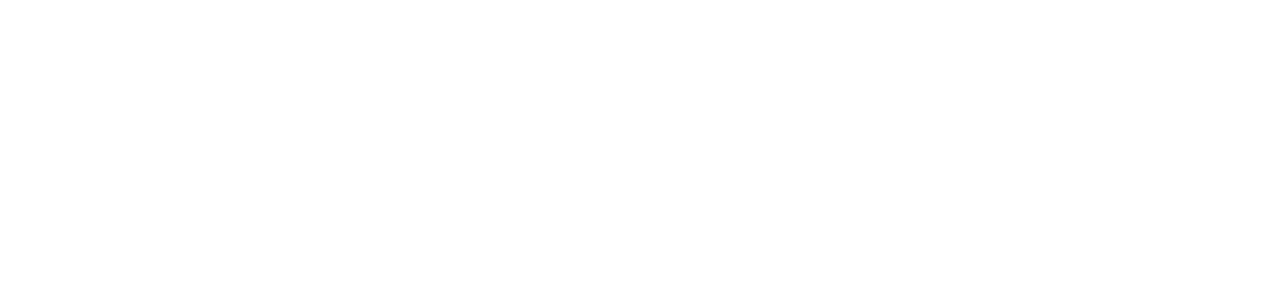
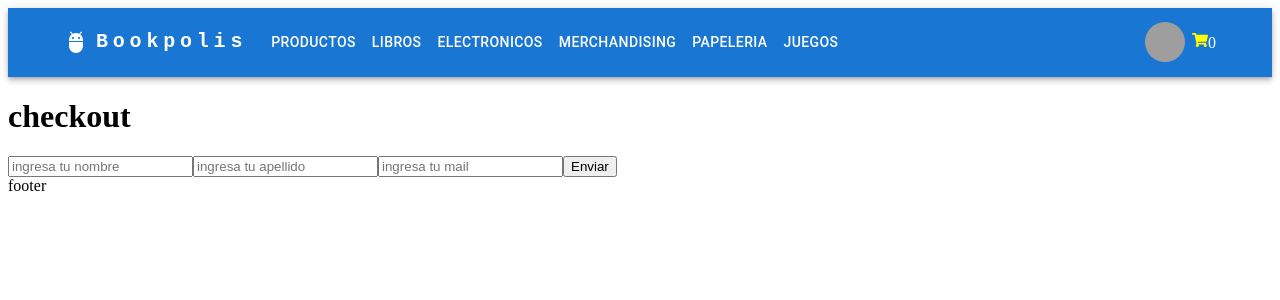
Before and after one commit to fedefd/react-coderhouse, a React (Vite) app: page /checkout in a window 1280 px wide. Before the commit this address had no page. Shown: the top 300 px of the page. Built offline with nearby package versions, Linux system fonts and the light colour scheme; grey boxes are pictures that could not be loaded.

Commit message:
se agrego el form con el checkout

```diff
--- a/src/App.jsx
+++ b/src/App.jsx
@@ -3,7 +3,9 @@
 import ItemListContainer from "./components/pages/itemListContainer/ItemListContainer";
 import Home from "./components/pages/home/Home";
 import Cart from "./components/common/Cart";
+import NotFound from "./components/pages/notFound/notFound";
 import ItemDetailContainer from "./components/pages/itemDetailContainer/ItemDetailContainer";
+import CheckoutContainer from "./components/pages/checkout/CheckoutContainer";
 
 const App = () => {
   return (
@@ -21,6 +23,8 @@
             <Route path="/category/:category" element={<ItemListContainer />} />
             <Route path="/cart" element={<Cart />} />
             <Route path="/item/:id" element={<ItemDetailContainer />} />
+            <Route path="/checkout" element={<CheckoutContainer />} />
+            <Route path="*" element={<NotFound />} />
           </Route>
         </Routes>
       </BrowserRouter>
--- a/src/asyncMock.js
+++ b/src/asyncMock.js
@@ -70,7 +70,7 @@
     if (products.length > 0) {
       setTimeout(() => {
         resolve(products);
-      }, 1000);
+      }, 300);
     } else {
       reject("no hay productos");
     }
@@ -88,7 +88,7 @@
         } else {
           reject("no se encuentra el producto");
         }
-      }, 1000);
+      }, 300);
     } else {
       reject("no hay productos");
     }
--- a/src/components/common/Cart.jsx
+++ b/src/components/common/Cart.jsx
@@ -1,5 +1,17 @@
+import { useNavigate } from "react-router-dom";
+
 const Cart = () => {
-  return <div>Cart</div>;
+  const navigate = useNavigate();
+
+  const botonAtras = () => {
+    navigate(-1);
+  };
+  return (
+    <>
+      <div>Cart</div>
+      <button onClick={botonAtras}>Volver</button>
+    </>
+  );
 };
 
 export default Cart;
--- a/src/components/layouts/Navbar.jsx
+++ b/src/components/layouts/Navbar.jsx
@@ -61,12 +61,10 @@
         <Container maxwidth="lg">
           <Toolbar disableGutters maxwidth="xs">
             <AdbIcon sx={{ display: { xs: "none", md: "flex" }, mr: 1 }} />
-            <Link to="/" style={{ textDecoration: "none", color: "inherit" }}>
+
             <Typography
               variant="h6"
               noWrap
-                component="a"
-                href="#app-bar-with-responsive-menu"
               sx={{
                 mr: 2,
                 display: { xs: "none", md: "flex" },
@@ -77,9 +75,10 @@
                 textDecoration: "none",
               }}
             >
+              <Link to="/" style={{ textDecoration: "none", color: "inherit" }}>
                 Bookpolis
+              </Link>
             </Typography>
-            </Link>
 
             <Box sx={{ flexGrow: 1, display: { xs: "flex", md: "none" } }}>
               <IconButton
@@ -115,10 +114,10 @@
                   <MenuItem key={page} onClick={handleCloseNavMenu}>
                     <Typography textAlign="center">
                       <Link
-                        to="/products"
+                        to={pageRoutes[page]}
                         style={{ textDecoration: "none", color: "inherit" }}
                       >
-                        {page}{" "}
+                        {page}
                       </Link>
                     </Typography>
                   </MenuItem>
@@ -127,12 +126,10 @@
             </Box>
 
             <AdbIcon sx={{ display: { xs: "flex", md: "none" }, mr: 1 }} />
-            <Link to="/" style={{ textDecoration: "none", color: "inherit" }}>
+
             <Typography
               variant="h5"
               noWrap
-                component="a"
-                href="#app-bar-with-responsive-menu"
               sx={{
                 mr: 2,
                 display: { xs: "flex", md: "none" },
@@ -144,9 +141,10 @@
                 textDecoration: "none",
               }}
             >
+              <Link to="/" style={{ textDecoration: "none", color: "inherit" }}>
                 Bookpolis
+              </Link>
             </Typography>
-            </Link>
             <Box sx={{ flexGrow: 1, display: { xs: "none", md: "flex" } }}>
               {pages.map((page) => (
                 <Button
--- /dev/null
+++ b/src/components/pages/checkout/Checkout.jsx
@@ -0,0 +1,32 @@
+const Checkout = ({ envioDeFormulario, capturar }) => {
+  return (
+    <div>
+      <h1>checkout</h1>
+
+      <form onSubmit={envioDeFormulario}>
+        <input
+          name="name"
+          type="text"
+          placeholder="ingresa tu nombre"
+          onChange={capturar}
+        />
+        <input
+          name="lastName"
+          type="text"
+          placeholder="ingresa tu apellido"
+          onChange={capturar}
+        />
+        <input
+          name="email"
+          type="text"
+          placeholder="ingresa tu mail"
+          onChange={capturar}
+        />
+
+        <button type="submit">Enviar</button>
+      </form>
+    </div>
+  );
+};
+
+export default Checkout;
--- /dev/null
+++ b/src/components/pages/checkout/CheckoutContainer.jsx
@@ -0,0 +1,25 @@
+import { useState } from "react";
+import Checkout from "./Checkout";
+
+const CheckoutContainer = () => {
+  const [userInfo, setUserInfo] = useState({
+    name: "",
+    lastName: "",
+    email: "",
+  });
+
+  const envioDeFormulario = (event) => {
+    event.preventDefault(); // para que se envie el form sin que se actualice la pagina
+    console.log("se envio el formulario");
+    console.log(userInfo);
+  };
+
+  const capturar = (e) => {
+    setUserInfo({ ...userInfo, [e.target.name]: e.target.value });
+    console.log(e);
+  };
+
+  return <Checkout envioDeFormulario={envioDeFormulario} capturar={capturar} />;
+};
+
+export default CheckoutContainer;
--- a/src/components/pages/itemDetailContainer/ItemDetailContainer.jsx
+++ b/src/components/pages/itemDetailContainer/ItemDetailContainer.jsx
@@ -1,4 +1,4 @@
-import { useParams } from "react-router-dom";
+import { useParams, useNavigate } from "react-router-dom";
 import ItemDetail from "./ItemDetail";
 import { useEffect, useState } from "react";
 import { getProduct } from "../../../asyncMock";
@@ -8,6 +8,8 @@
 
   const [item, setItem] = useState(null);
   const [isLoading, setIsLoading] = useState(true);
+
+  const navigate = useNavigate();
 
   useEffect(() => {
     getProduct(+id).then((resp) => {
@@ -22,6 +24,9 @@
       quantity: cantidad,
     };
     console.log(infoProducto);
+
+    // navegar al carrito
+    navigate("/cart");
   };
 
   return (
--- /dev/null
+++ b/src/components/pages/notFound/NotFound.jsx
@@ -0,0 +1,9 @@
+const notFound = () => {
+  return (
+    <>
+      <h1>404 not found</h1>
+    </>
+  );
+};
+
+export default notFound;
```
Lines whose indentation alone changed are shown as unchanged.
